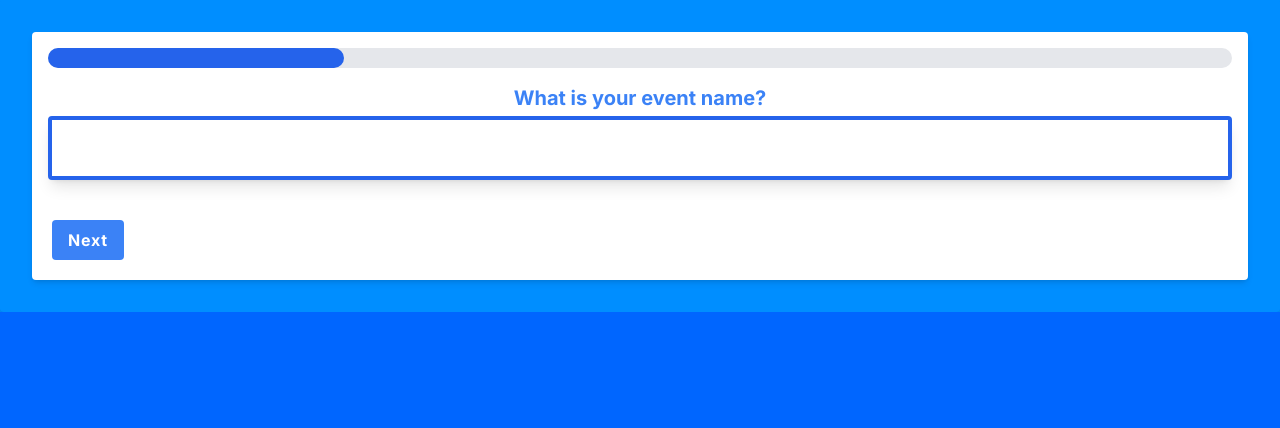
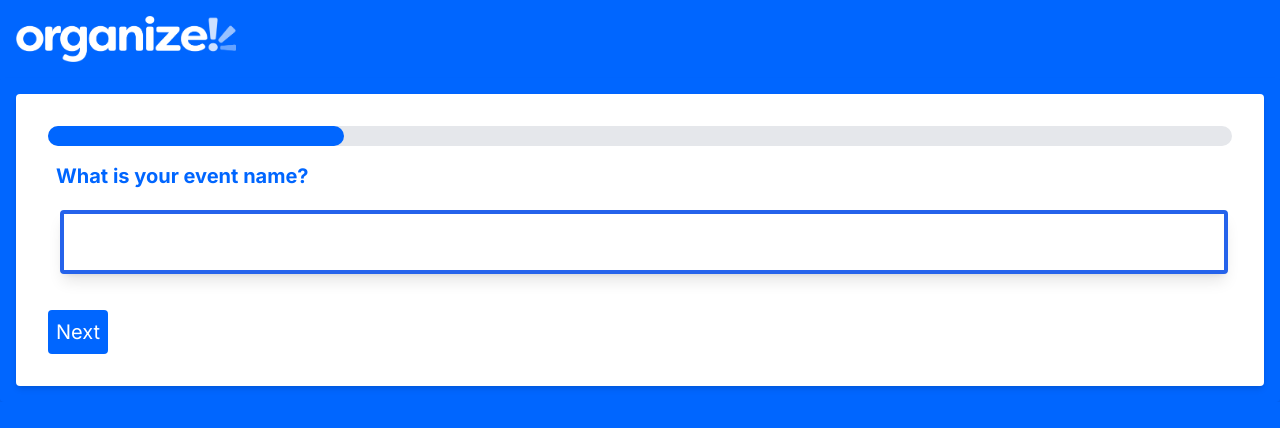
Before and after one commit to shirinmjr/organize-app, a Next.js app: page /event-page/new in a window 1280 px wide. Shown: the top 428 px of the page. Built offline with nearby package versions, Linux system fonts and the light colour scheme.

Commit message:
changed global styling

```diff
--- a/app/components/GetStarted.jsx
+++ b/app/components/GetStarted.jsx
@@ -8,15 +8,6 @@ const GetStarted = () => {
         <div
             className="flex flex-col items-center justify-center h-screen mx-5">
             <div className="flex flex-col mb-3">
-                <div >
-                    <Image
-                        alt="app logo"
-                        src={get_started_logo}
-                        width={220}
-                        height={100}
-                    />
-                </div>
-                <br />
                 <div className="mt-50">
                     <Image
                         alt="get started image"
@@ -30,7 +21,7 @@ const GetStarted = () => {
                         <p>We empower communities to <b>get things done</b></p>
                     </div>
                     <Link href={`/event-page/new`}>
-                        <input type="submit" className="btn text-blue 400 shadow-lg p-3 m-2" value={"Get Started!"} />
+                        <input type="submit" className="btn" value={"Get Started!"} />
                     </Link>
                 </div>
             </div>
--- a/app/components/ProgressBar.jsx
+++ b/app/components/ProgressBar.jsx
@@ -2,7 +2,7 @@ const ProgressBar = ({ step, totalSteps }) => {
     const progress = (step / totalSteps) * 100;//Percentage of the progress
     return (
         <div className="w-full bg-gray-200 rounded-full h-5 dark:bg-blue-400">
-            <div className="bg-blue-600 h-5 rounded-full"
+            <div className="bg-brandBlue h-5 rounded-full"
                 style={{ width: `${progress}%` }}>
             </div>
         </div >
--- a/app/components/createEventForm/StepA.EventName.jsx
+++ b/app/components/createEventForm/StepA.EventName.jsx
@@ -1,9 +1,9 @@
 const EventName = ({ callBack, eventName = "" }) => {
     return (
-        <div className="flex flex-col items-center mt-4">
-            <h3 className="">What is your event name?</h3>
+        <div className="event-form">
+            <h3 className="form-q-title">What is your event name?</h3>
             <input
-                className="w-full bg-white p-4 rounded border-blue-600 border-4 shadow-lg" required
+                className="input-main" required
                 type="text"
                 id="eventName"
                 name="eventName"
--- a/app/components/createEventForm/StepD.GetUserInfo.jsx
+++ b/app/components/createEventForm/StepD.GetUserInfo.jsx
@@ -26,16 +26,14 @@ const GetUserInfo = ({ callBack, organizerData = "" }) => {
 
 
   return (
-    <div>
-      <div>
-        <div className='q-title flex flex-col mx-5 m-10'>
-          <h3>
-            Last step, what is your name and phone number?
-          </h3>
-        </div>
-        <label className="block mb-2 text-sm font-bold text-blue-600 hover:cursor-pointer hover:text-blue-00">First Name</label>
+    <div className='event-form'>
+      <div >
+        <h3 className='form-q-title' >
+          Last step, what is your name and phone number?
+        </h3>
+        <label>First Name</label>
         <input
-          className="w-full field-option rounded-md shadow-sm focus:outline-none focus:ring focus:ring-orange-200 focus:border-orange-500"
+          className="input-secondary"
           type="text"
           id="firstName"
           name="firstName"
@@ -45,9 +43,9 @@ const GetUserInfo = ({ callBack, organizerData = "" }) => {
           onChange={handleChange}
         />
 
-        <label className="block mt-4 mb-2 text-sm font-bold text-blue-600 hover:cursor-pointer hover:text-blue-00">Last Name</label>
+        <label>Last Name</label>
         <input
-          className="w-full field-option rounded-md shadow-sm focus:outline-none focus:ring focus:ring-orange-200 focus:border-orange-500"
+          className="input-secondary"
           type="text"
           id="lastName"
           name="lastName"
@@ -56,9 +54,9 @@ const GetUserInfo = ({ callBack, organizerData = "" }) => {
           onChange={handleChange}
         />
 
-        <label className="block mt-4 mb-2 text-sm font-bold text-blue-600 hover:cursor-pointer hover:text-blue-00">Phone Number</label>
+        <label>Phone Number</label>
         <input
-          className="w-full field-option rounded-md shadow-sm focus:outline-none focus:ring focus:ring-orange-200 focus:border-orange-500"
+          className="input-secondary"
           type="tel"
           id="phoneNumber"
           name="phoneNumber"
--- a/app/components/createEventForm/stepE.GetUserAuth.jsx
+++ b/app/components/createEventForm/stepE.GetUserAuth.jsx
@@ -97,7 +97,7 @@ export default function GetUserAuth() {
     };
 
     return (
-        <div>
+        <div className="flex flex-col items-start mt-4">
             <div className='q-title flex flex-col my-5'>
                 <h3>
                     Please verify your phone number:
--- a/app/event-page/new/page.jsx
+++ b/app/event-page/new/page.jsx
@@ -70,34 +70,25 @@ const Page = () => {
 
 
     return (
-        <div className="form-container p-8 rounded shadow-md">
-            <div className='bg-white rounded shadow-md'>
-
+        <div className="form-container p-4 rounded shadow-md">
+            <div className='bg-white p-4 rounded shadow-md'>
                 <form className="overflow-y-auto">
                     <ProgressBar step={step} totalSteps={totalSteps} />
                     {step === 1 ? <EventName callBack={handleEventName} eventName={formData.eventName} /> : null}
                     {step === 2 ? <NeedToDecide callBack={(questions) => handleNeedToDecide(questions)} questionsData={formData.questions} /> : null}
                     {/* {step === 3 ? <WhoToInvite /> : null} //Coming Soon...*/}
                     {step === 3 ? <GetUserInfo callBack={(organizerInfo) => handleGetUserInfo(organizerInfo)} organizerData={formData.organizerInfo} /> : null}
-                    {step === 4 ? <GetUserAuth callBack={(organizerInfo) => handleUserAuth(organizerInfo)} organizerData={formData.organizerInfo} /> : null} {/* final step*/}
-                    <div className="flex flex-row ">
-                    </div>
+                    {step === 4 ? <GetUserAuth callBack={(organizerInfo) => handleUserAuth(organizerInfo)} organizerData={formData.organizerInfo} /> : null}
                 </form>
 
-                <div className='flex flex-row justify-between items-center '>
+                <div className='flex flex-row justify-between w-full items-center'>
 
                     {step > 1 &&
-                        <button
-                            className=" bg-blue-500 btn text-white m-5 px-4 py-2 rounded hover:bg-blue-700 justify-start"
-                            onClick={(e) => handleBackStep()}
-                        >
+                        <button className="blue-btn" onClick={(e) => handleBackStep()}>
                             Previous
                         </button>}
                     {step < 4 &&
-                        <button
-                            className="flex flex-row  bg-blue-500 btn text-white px-4 m-5 py-2 rounded hover:bg-blue-700 justify-end"
-                            onClick={(e) => handleNextStep()}
-                        >
+                        <button className="blue-btn" onClick={(e) => handleNextStep()}>
                             Next
                         </button>}
                 </div>
--- a/app/globals.css
+++ b/app/globals.css
@@ -40,7 +40,7 @@
     @apply rounded-xl p-4 bg-white  text-blue-500;
   }
   label {
-    @apply mt-4;
+    @apply mt-4 text-blue-700;
   }
   input,
   select,
@@ -59,15 +59,22 @@
     @apply text-default-text text-xl;
   }
   .btn {
-    @apply hover:no-underline bg-blue-accent tracking-wider  text-center text-white font-bold cursor-pointer px-4 py-2 rounded-full hover:bg-blue-accent-hover transition-colors block;
+    @apply hover:no-underline bg-white tracking-wider  text-center font-bold cursor-pointer px-4 py-2 border-princetonOrange rounded-full hover:bg-blue-accent-hover transition-colors block shadow-lg text-slate-900 border-2;
   }
-  .text-border-3 {
-    border: 3px #008eff solid;
+  .blue-btn {
+    @apply text-white text-xl m-4 p-2 rounded bg-brandBlue hover:bg-blue-600;
   }
-  .text-field {
-    border: 5px #008eff solid;
-    border-color: #0066ff;
-    border-radius: 2em;
+  .event-form {
+    @apply flex flex-col px-2;
+  }
+  .form-q-title {
+    @apply text-brandBlue my-4;
+  }
+  .input-main {
+    @apply w-full bg-white text-black p-4 rounded border-blue-600 border-4 shadow-lg focus:border-princetonOrange  focus:ring focus:ring-orange-200;
+  }
+  .input-secondary {
+    @apply w-full text-blue-900 field-option rounded-md shadow-sm focus:outline-none focus:border-princetonOrange;
   }
 
   .event-progressbar {
--- a/app/layout.js
+++ b/app/layout.js
@@ -1,15 +1,13 @@
-// import Nav from "@/app/(components)/Nav";
 import "./globals.css";
 import { Inter } from "next/font/google";
-
-
 import { config } from "@fortawesome/fontawesome-svg-core";
 import "@fortawesome/fontawesome-svg-core/styles.css";
+import Image from "next/image";
+import get_started_logo from "../assets/images/get_started_logo.png";
 
 config.autoAddCss = false;
 
 const inter = Inter({ subsets: ["latin"] });
-
 
 export const metadata = {
   manifest: "/manifest.json",
@@ -19,15 +17,21 @@ export const metadata = {
 
 export default function RootLayout({ children }) {
 
-
   return (
     <html lang="en">
       <body className={inter.className}>
-        <div className="flex-grow overflow-y-auto bg-page text-default-text">
-          <div className="">
-            {children}
-
+        <div className="flex-grow overflow-y-auto text-default-text">
+          <div className="flex flex-col m-4">
+            <div >
+              <Image
+                alt="app logo"
+                src={get_started_logo}
+                width={220}
+                height={100}
+              />
+            </div>
           </div>
+          {children}
         </div>
       </body>
     </html>
--- a/tailwind.config.js
+++ b/tailwind.config.js
@@ -20,6 +20,8 @@ module.exports = {
         "default-text": "#f1f3f5",
         "blue-accent": "#0084d4",
         "blue-accent-hover": "#009fff",
+        brandBlue: "#0066FF",
+        princetonOrange: "#ff9500",
       },
     },
   },
```
Also changed, not shown: app/components/createEventForm/StepB.NeedToDecide.jsx (+22 -21 lines).
